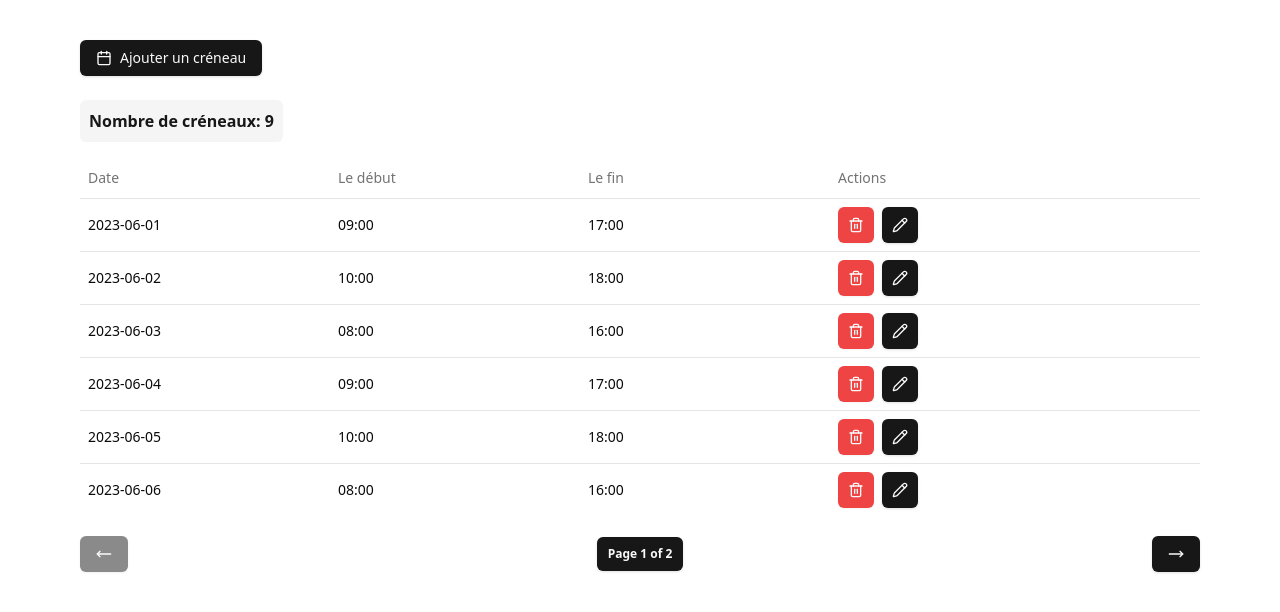
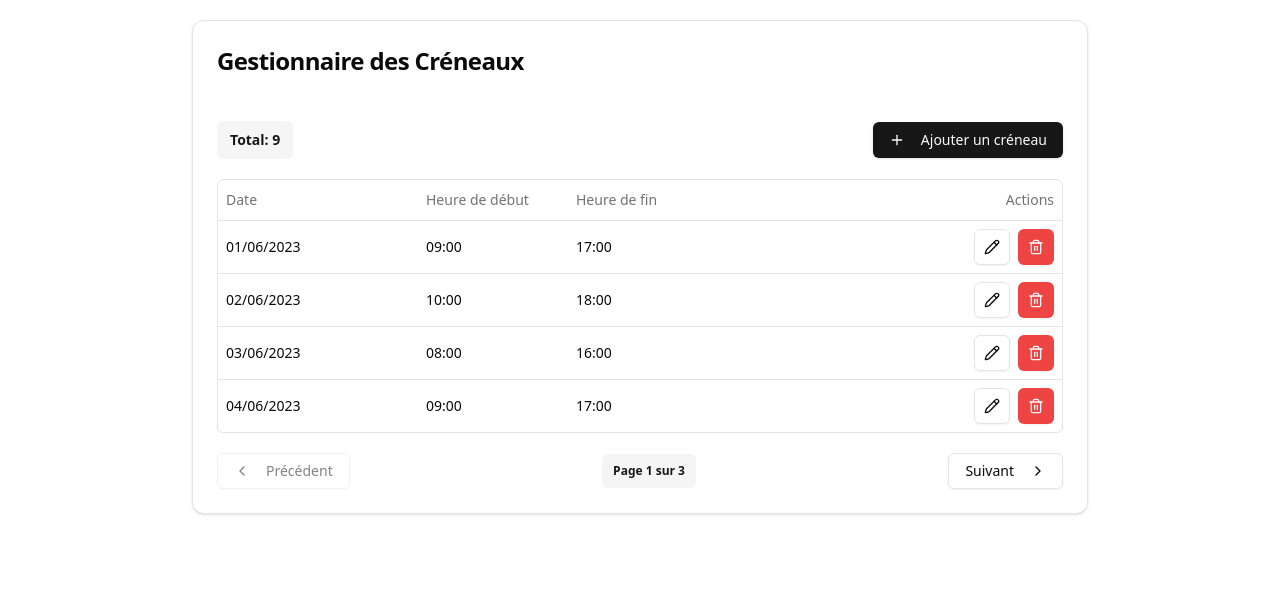
Before and after one commit to Aminegha10/ReservatiionApp, a React (Vite) app in the folder frontend/: page / in a window 1280 px wide. Shown: the top 612 px of the page. Built offline with nearby package versions, Linux system fonts and the light colour scheme.

Commit message:
update home

```diff
--- a/frontend/package.json
+++ b/frontend/package.json
@@ -12,6 +12,7 @@
   "dependencies": {
     "@radix-ui/react-dialog": "^1.1.2",
     "@radix-ui/react-icons": "^1.3.1",
+    "@radix-ui/react-label": "^2.1.0",
     "@radix-ui/react-slot": "^1.1.0",
     "@radix-ui/react-tooltip": "^1.1.3",
     "axios": "^1.7.7",
--- /dev/null
+++ b/frontend/src/components/ui/input.jsx
@@ -0,0 +1,19 @@
+import * as React from "react"
+
+import { cn } from "@/lib/utils"
+
+const Input = React.forwardRef(({ className, type, ...props }, ref) => {
+  return (
+    (<input
+      type={type}
+      className={cn(
+        "flex h-9 w-full rounded-md border border-input bg-transparent px-3 py-1 text-sm shadow-sm transition-colors file:border-0 file:bg-transparent file:text-sm file:font-medium file:text-foreground placeholder:text-muted-foreground focus-visible:outline-none focus-visible:ring-1 focus-visible:ring-ring disabled:cursor-not-allowed disabled:opacity-50",
+        className
+      )}
+      ref={ref}
+      {...props} />)
+  );
+})
+Input.displayName = "Input"
+
+export { Input }
--- /dev/null
+++ b/frontend/src/components/ui/label.jsx
@@ -0,0 +1,16 @@
+import * as React from "react"
+import * as LabelPrimitive from "@radix-ui/react-label"
+import { cva } from "class-variance-authority";
+
+import { cn } from "@/lib/utils"
+
+const labelVariants = cva(
+  "text-sm font-medium leading-none peer-disabled:cursor-not-allowed peer-disabled:opacity-70"
+)
+
+const Label = React.forwardRef(({ className, ...props }, ref) => (
+  <LabelPrimitive.Root ref={ref} className={cn(labelVariants(), className)} {...props} />
+))
+Label.displayName = LabelPrimitive.Root.displayName
+
+export { Label }
--- a/frontend/src/pages/creneaux/Home.jsx
+++ b/frontend/src/pages/creneaux/Home.jsx
@@ -1,5 +1,7 @@
 import React, { useState } from "react";
 import { format } from "date-fns";
+import { ChevronLeft, ChevronRight, Pencil, Trash2, Plus } from "lucide-react";
+
 import {
   Table,
   TableBody,
@@ -9,120 +11,126 @@ import {
   TableRow,
 } from "@/components/ui/table";
 import { Button } from "@/components/ui/button";
-import { Calendar, MoveLeft, MoveRight, Pencil, Trash2 } from "lucide-react";
 import { Badge } from "@/components/ui/badge";
+import { Card, CardContent, CardHeader, CardTitle } from "@/components/ui/card";
 
 export default function Home() {
-  const [availabilities] = useState([
+  const disponibilites = [
     {
       id: "1",
       date: new Date(2023, 5, 1),
-      startTime: "09:00",
-      endTime: "17:00",
+      heureDebut: "09:00",
+      heureFin: "17:00",
     },
     {
       id: "2",
       date: new Date(2023, 5, 2),
-      startTime: "10:00",
-      endTime: "18:00",
+      heureDebut: "10:00",
+      heureFin: "18:00",
     },
     {
       id: "3",
       date: new Date(2023, 5, 3),
-      startTime: "08:00",
-      endTime: "16:00",
+      heureDebut: "08:00",
+      heureFin: "16:00",
     },
     {
       id: "4",
       date: new Date(2023, 5, 4),
-      startTime: "09:00",
-      endTime: "17:00",
+      heureDebut: "09:00",
+      heureFin: "17:00",
     },
     {
       id: "5",
       date: new Date(2023, 5, 5),
-      startTime: "10:00",
-      endTime: "18:00",
+      heureDebut: "10:00",
+      heureFin: "18:00",
     },
     {
       id: "6",
       date: new Date(2023, 5, 6),
-      startTime: "08:00",
-      endTime: "16:00",
+      heureDebut: "08:00",
+      heureFin: "16:00",
     },
     {
       id: "7",
       date: new Date(2023, 5, 7),
-      startTime: "09:00",
-      endTime: "17:00",
+      heureDebut: "09:00",
+      heureFin: "17:00",
     },
     {
       id: "8",
       date: new Date(2023, 5, 8),
-      startTime: "10:00",
-      endTime: "18:00",
+      heureDebut: "10:00",
+      heureFin: "18:00",
     },
     {
       id: "9",
       date: new Date(2023, 5, 9),
-      startTime: "08:00",
-      endTime: "16:00",
+      heureDebut: "08:00",
+      heureFin: "16:00",
     },
-  ]);
+  ];
 
-  const [currentPage, setCurrentPage] = useState(1);
-  const itemsPerPage = 6;
-
-  // Calculate pagination details
-  const totalPages = Math.ceil(availabilities.length / itemsPerPage);
-  const currentItems = availabilities.slice(
-    (currentPage - 1) * itemsPerPage,
-    currentPage * itemsPerPage
+  //PAGINATION
+  const [pageCourante, setPageCourante] = useState(1);
+  const elementsParPage = 4;
+  const totalPages = Math.ceil(disponibilites.length / elementsParPage);
+  const elementsActuels = disponibilites.slice(
+    (pageCourante - 1) * elementsParPage,
+    pageCourante * elementsParPage
   );
 
-  const goToPreviousPage = () =>
-    setCurrentPage((prev) => Math.max(prev - 1, 1));
-  const goToNextPage = () =>
-    setCurrentPage((prev) => Math.min(prev + 1, totalPages));
+  const allerPagePrecedente = () =>
+    setPageCourante((prev) => Math.max(prev - 1, 1));
+  const allerPageSuivante = () =>
+    setPageCourante((prev) => Math.min(prev + 1, totalPages));
 
   return (
-    <div className="flex justify-center">
-      <div className="mx-auto w-[90%] p-4">
-        <div className="py-6">
+    <Card className="w-full max-w-4xl mx-auto mt-5">
+      <CardHeader>
+        <CardTitle className="text-2xl font-bold">
+          Gestionnaire des Créneaux
+        </CardTitle>
+      </CardHeader>
+      <CardContent>
+        <div className="flex items-center justify-between py-5">
+          <Badge variant="secondary" className="py-2 px-3 text-sm font-bold">
+            Total: {disponibilites.length}
+          </Badge>
           <Button>
-            <Calendar /> Ajouter un créneau
+            <Plus className="mr-2 h-4 w-4" /> Ajouter un créneau
           </Button>
         </div>
 
-        {/* Display the count of créneaux */}
-        <div className="mb-4">
-          <Badge variant="secondary" className={"p-2 text-base "}>
-            Nombre de créneaux: {availabilities.length}
-          </Badge>
-        </div>
-
+        <div className="rounded-md border">
           <Table>
             <TableHeader>
               <TableRow>
-              <TableHead className="min-w-[90px] w-[250px]">Date</TableHead>
-              <TableHead className="min-w-[80px] w-[250px]">Le début</TableHead>
-              <TableHead className="min-w-[80px] w-[250px]">Le fin</TableHead>
-              <TableHead>Actions</TableHead>
+                <TableHead className="w-[200px]">Date</TableHead>
+                <TableHead className="w-[150px]">Heure de début</TableHead>
+                <TableHead className="w-[150px]">Heure de fin</TableHead>
+                <TableHead className="text-right">Actions</TableHead>
               </TableRow>
             </TableHeader>
             <TableBody>
-            {currentItems.map((availability) => (
-              <TableRow key={availability.id}>
-                <TableCell>{format(availability.date, "yyyy-MM-dd")}</TableCell>
-                <TableCell>{availability.startTime}</TableCell>
-                <TableCell>{availability.endTime}</TableCell>
+              {elementsActuels.map((disponibilite) => (
+                <TableRow
+                  key={disponibilite.id}
+                  className="hover:bg-muted/50 transition-colors"
+                >
                   <TableCell>
-                  <div className="flex space-x-2">
+                    {format(disponibilite.date, "dd/MM/yyyy")}
+                  </TableCell>
+                  <TableCell>{disponibilite.heureDebut}</TableCell>
+                  <TableCell>{disponibilite.heureFin}</TableCell>
+                  <TableCell className="text-right">
+                    <div className="flex justify-end space-x-2">
+                      <Button variant="outline" size="icon">
+                        <Pencil className="h-4 w-4" />
+                      </Button>
                       <Button variant="destructive" size="icon">
-                      <Trash2 />
-                    </Button>
-                    <Button size="icon">
-                      <Pencil />
+                        <Trash2 className="h-4 w-4" />
                       </Button>
                     </div>
                   </TableCell>
@@ -130,18 +138,28 @@ export default function Home() {
               ))}
             </TableBody>
           </Table>
+        </div>
+
         <div className="flex justify-between items-center mt-5">
-          <Button onClick={goToPreviousPage} disabled={currentPage === 1}>
-            <MoveLeft />
+          <Button
+            onClick={allerPagePrecedente}
+            disabled={pageCourante === 1}
+            variant="outline"
+          >
+            <ChevronLeft className="mr-2 h-4 w-4" /> Précédent
           </Button>
-          <Badge className={"py-2"}>
-            Page {currentPage} of {totalPages}
+          <Badge variant="secondary" className="py-2">
+            Page {pageCourante} sur {totalPages}
           </Badge>
-          <Button onClick={goToNextPage} disabled={currentPage === totalPages}>
-            <MoveRight />
+          <Button
+            onClick={allerPageSuivante}
+            disabled={pageCourante === totalPages}
+            variant="outline"
+          >
+            Suivant <ChevronRight className="ml-2 h-4 w-4" />
           </Button>
         </div>
-      </div>
-    </div>
+      </CardContent>
+    </Card>
   );
 }
```
Also changed, not shown: 1 other file (tests, documents, lock files or other folders). Lines whose indentation alone changed are shown as unchanged.
